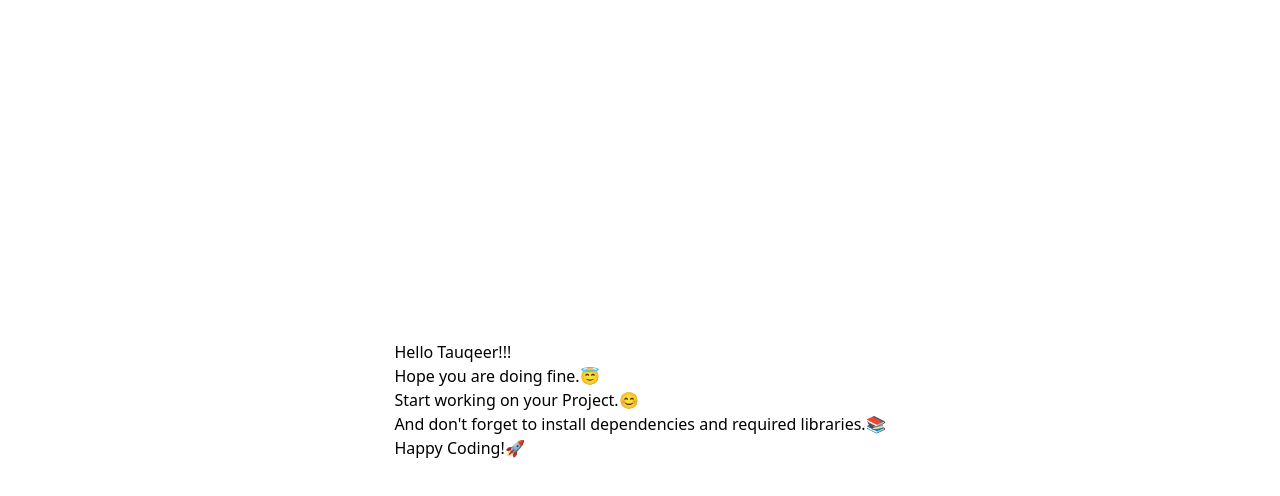
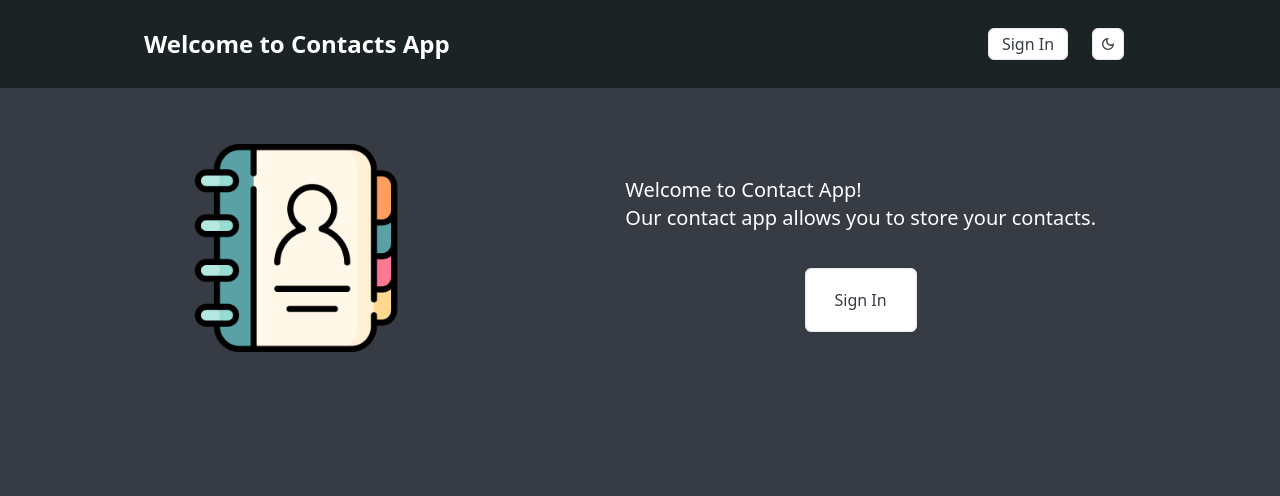
Before and after one commit to Tauqeer-Ahmed-99/tauqeer-contacts-app, a React (Create React App) app: page / in a window 1280 px wide. Shown: the top 496 px of the page. Built offline with nearby package versions, Linux system fonts and the light colour scheme.

Commit message:
added login page

```diff
--- a/package.json
+++ b/package.json
@@ -22,8 +22,8 @@
     "web-vitals": "^1.1.2"
   },
   "scripts": {
-    "start": "react-scripts start",
-    "build": "react-scripts build",
+    "start": "npm run prestart && react-scripts start",
+    "build": "npm run prestart && react-scripts build",
     "test": "react-scripts test",
     "eject": "react-scripts eject",
     "css": "postcss ./src/styles/tailwind.css -o ./src/styles/tailwind.generated.css",
--- a/public/index.html
+++ b/public/index.html
@@ -2,19 +2,19 @@
 <html lang="en">
   <head>
     <meta charset="utf-8" />
-    <link rel="icon" href="%PUBLIC_URL%/favicon.ico" />
+    <link rel="icon" href="#" />
     <meta name="viewport" content="width=device-width, initial-scale=1" />
     <meta name="theme-color" content="#000000" />
     <meta
       name="description"
       content="Web site created using create-react-app"
     />
-    <link rel="apple-touch-icon" href="%PUBLIC_URL%/logo192.png" />
+
     <!--
       manifest.json provides metadata used when your web app is installed on a
       user's mobile device or desktop. See https://developers.google.com/web/fundamentals/web-app-manifest/
     -->
-    <link rel="manifest" href="%PUBLIC_URL%/manifest.json" />
+
     <!--
       Notice the use of %PUBLIC_URL% in the tags above.
       It will be replaced with the URL of the `public` folder during the build.
--- a/src/App.jsx
+++ b/src/App.jsx
@@ -1,16 +1,21 @@
+import { useState } from "react";
+import "./styles/app.css";
+import Login from "./screens/Login";
+
 const App = () => {
+  const [theme, setTheme] = useState("dark");
+
+  const handleTheme = (event) => {
+    event.preventDefault();
+    setTheme(theme === "dark" ? "light" : "dark");
+  };
   return (
-    <body className="box-border grid h-screen p-0 m-0 place-items-center">
-      <div>
-        <h1 >Hello Tauqeer!!!</h1>
-        <p>Hope you are doing fine.😇</p>
-        <p>Start working on your Project.😊</p>
-        <p>
-          And don't forget to install dependencies and required libraries.📚
-        </p>
-        <p>Happy Coding!🚀</p>
-      </div>
-    </body>
+    <div
+      className="box-border h-screen p-0 m-0 bg-primary text-secondary"
+      data-theme={theme}
+    >
+      <Login handleTheme={handleTheme} />
+    </div>
   );
 };
 
--- /dev/null
+++ b/src/components/button/Button.jsx
@@ -0,0 +1,15 @@
+import React from "react";
+
+const Button = ({ children, handleTheme, h, w }) => {
+  const defaultClasses =
+    " m-3 border rounded-md bg-secondary text-primary font-medium grid place-items-center self-center ";
+  const classes = h || w ? defaultClasses + h + " " + w : defaultClasses;
+
+  return (
+    <button className={classes} onClick={handleTheme}>
+      {children}
+    </button>
+  );
+};
+
+export default Button;
--- /dev/null
+++ b/src/components/header/Header.jsx
@@ -0,0 +1,25 @@
+import React from "react";
+
+import { MdOutlineDarkMode } from "react-icons/md";
+
+import Button from "../button/Button";
+
+export const Header = ({ handleTheme }) => {
+  return (
+    <header className="w-full bg-accent">
+      <div className="flex flex-col items-center self-center justify-between max-w-screen-lg p-4 mx-auto text-center md:flex-row">
+        <h1 className="text-2xl font-bold">Welcome to Contacts App</h1>
+        <nav className="flex">
+          <Button w="w-20" h="h-8">
+            Sign In
+          </Button>
+          <Button w="w-8" h="h-8" handleTheme={handleTheme}>
+            <MdOutlineDarkMode />
+          </Button>
+        </nav>
+      </div>
+    </header>
+  );
+};
+
+export default Header;
--- /dev/null
+++ b/src/screens/Login.jsx
@@ -0,0 +1,31 @@
+import React from "react";
+import Header from "../components/header/Header";
+import contactLogo from "../assets/contacts.png";
+import Button from "../components/button/Button";
+
+const Login = ({ handleTheme }) => {
+  return (
+    <>
+      <Header handleTheme={handleTheme} />
+      <main className="flex flex-col items-center justify-between max-w-screen-lg mx-auto my-14 lg:flex-row lg:text-">
+        <img
+          className="h-20 px-8 mx-8 md:h-52"
+          src={contactLogo}
+          alt="Contact Logo"
+        />
+        <div className="flex flex-col">
+          <p className="p-8 mx-8 text-lg font-medium md:text-2xl md:my-8 md:p-6 lg:text-xl lg:my-0">
+            Welcome to Contact App!
+            <br />
+            Our contact app allows you to store your contacts.
+          </p>
+          <Button h="h-16" w="w-28">
+            Sign In
+          </Button>
+        </div>
+      </main>
+    </>
+  );
+};
+
+export default Login;
--- /dev/null
+++ b/src/styles/app.css
@@ -0,0 +1,11 @@
+:root {
+  --color-primary: #363b44;
+  --color-secondary: #ffffff;
+  --color-accent: #1b2325;
+}
+
+[data-theme="light"] {
+  --color-primary: #ffffff;
+  --color-secondary: #363b44;
+  --color-accent: #59a1a5;
+}
--- a/tailwind.config.js
+++ b/tailwind.config.js
@@ -2,7 +2,15 @@ module.exports = {
   purge: ["./src/**/*.{js,jsx,ts,tsx}", "./public/index.html"],
   darkMode: false, // or 'media' or 'class'
   theme: {
-    extend: {},
+    extend: {
+
+        colors: {
+            primary: "var(--color-primary)",
+            secondary: "var(--color-secondary)",
+            accent: "var(--color-accent)"
+        }
+    }
+
   },
   variants: {
     extend: {},
```
Also changed, not shown: public/manifest.json (deleted), src/assets/contacts.png (added).
